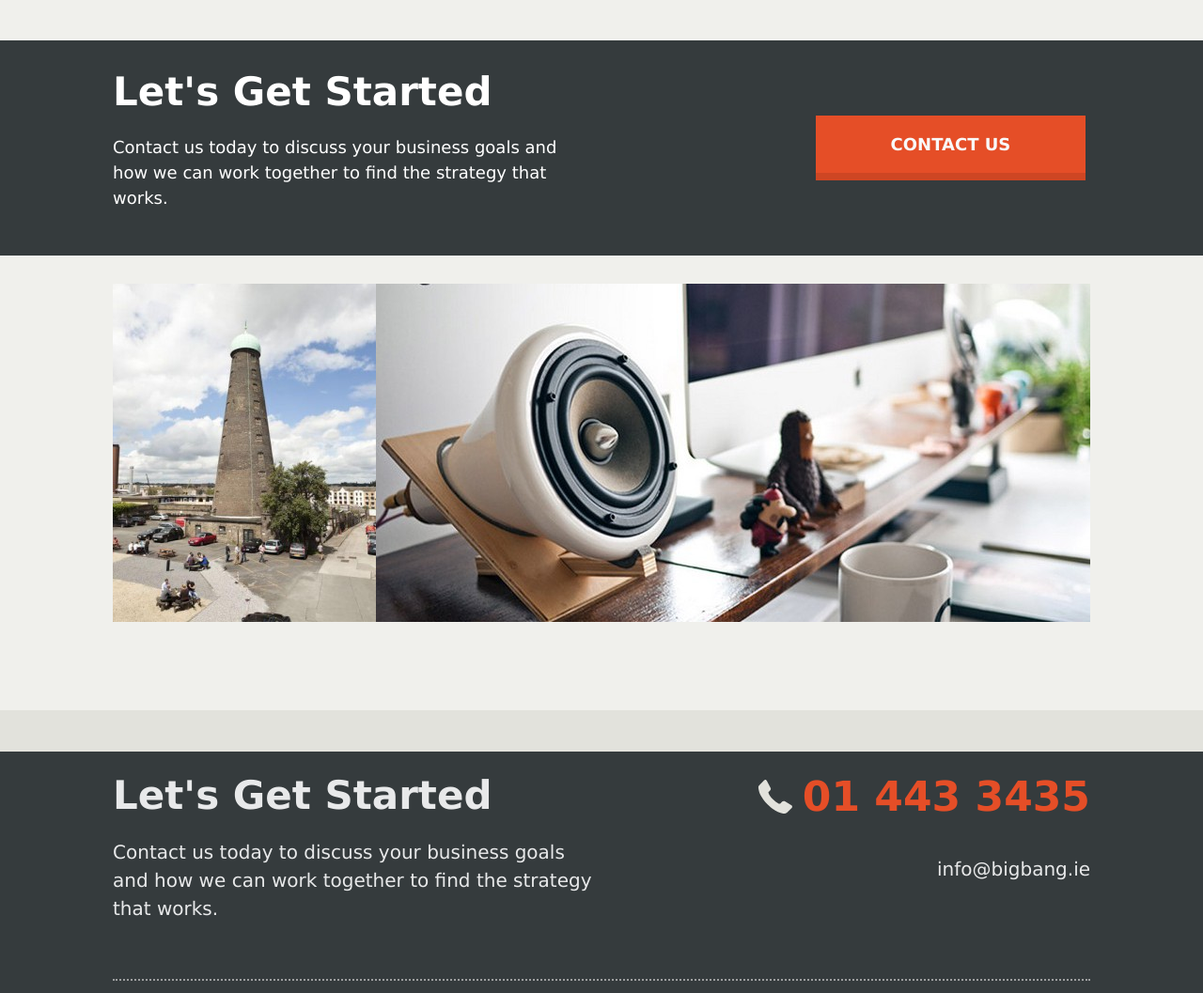
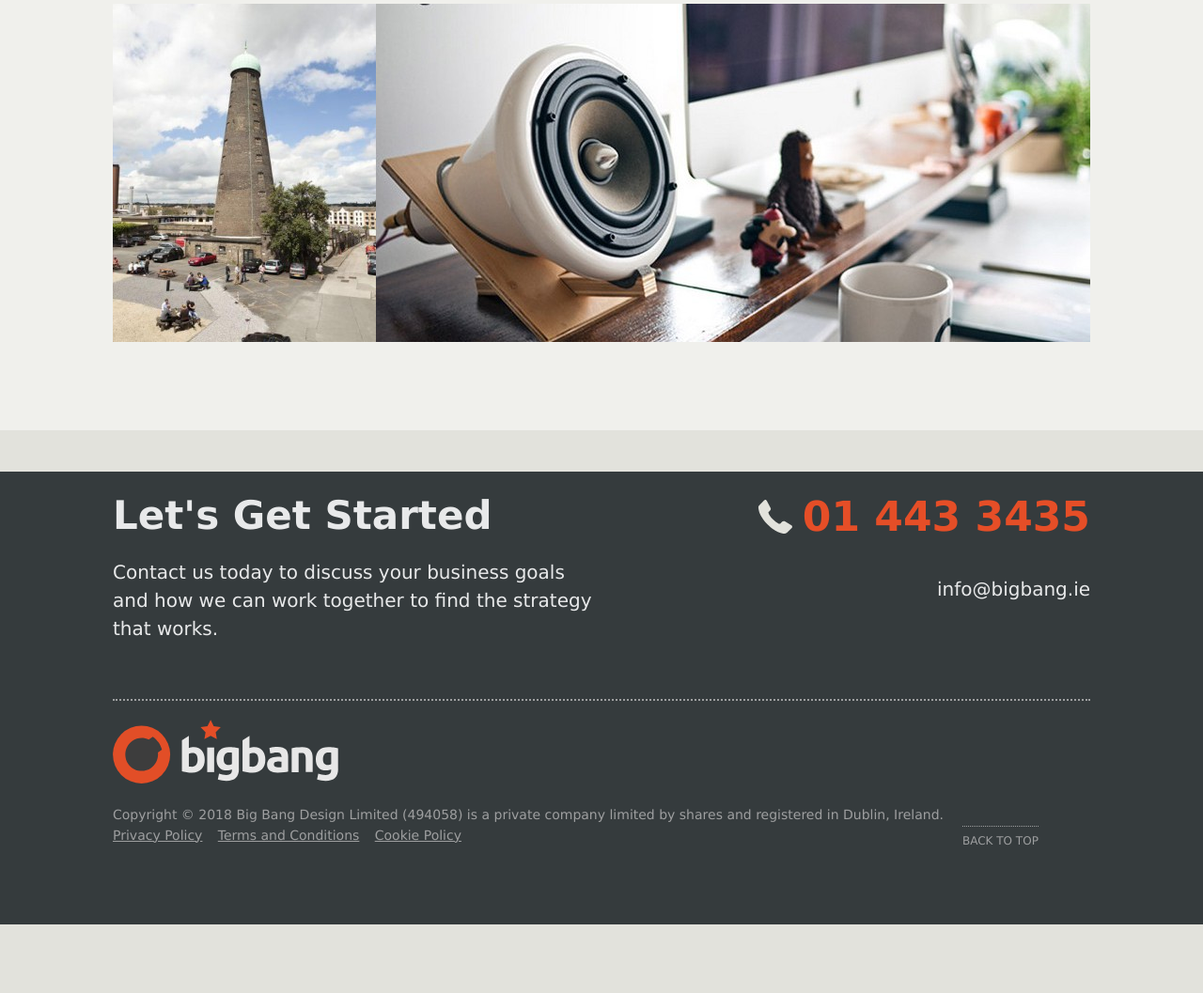
Before and after one commit to bigbangireland/bigbang.ie, a plain HTML site: page index.html in a window 1280 px wide. Shown: the part 1740-2797 px from the top of the page at 94% size. After the commit the page ends 2724 px from the top, so only its background shows below. Drawn offline with Linux system fonts and the light colour scheme.

Commit message:
Home page test

```diff
--- a/index.html
+++ b/index.html
@@ -25,7 +25,7 @@
 <li class="current"><a href="/">Home</a></li>
 <li><a href="/expertise/">Expertise</a></li>
 <li><a href="/about/">About</a></li>
-<li><a href="/contact/">Contact</a></li>
+<!--<li><a href="/contact/">Contact</a></li>-->
 </ul></nav>
 </div></div>
 </header>
@@ -43,7 +43,9 @@
 <section class="hero-home"><div class="container cf">
 <div class="left"><h2>Your Online Strategy Partner</h2><div class="hero-text"><p><strong>Award winning</strong>&nbsp;all in one digital agency. Delivering&nbsp;your&nbsp;high performing<strong class="blue">&nbsp;digital presence</strong> to attract real customers for real results.</p>
 <p><em><strong>We've got it down to a science.</strong></em></p>
-</div><div class="cta-btn btn-wrap" style="height: 69px;"><a href="/contact/" class="btn btn-primary">Contact Us</a></div></div>
+</div>
+<!--<div class="cta-btn btn-wrap" style="height: 69px;"><a href="/contact/" class="btn btn-primary">Contact Us</a></div>-->
+</div>
 <div class="right"><img src="/assets/globe-home.svg" alt="globe-home" width="577" height="431"></div>
 </div>
 
@@ -108,6 +110,7 @@
 <p>Whether you just need digital advertising, improvements&nbsp;to your existing website or a complete redesign, we have the in-house expertise to implement the right strategy and get the results you need.</p>
 
 </div></div></div>
+<!--
 <section class="cta-section">
 <div class="container cf">
 <div class="left">
@@ -117,7 +120,7 @@
 <div class="right">
 <div class="cta-btn btn-wrap" style="height: 69px;"><a href="/contact/" class="btn btn-primary">Contact Us</a>
 </div>
-</div></div></section>
+</div></div></section>-->
 <section class="gallery-home">
 <div class="container">
 <img width="280" height="360" src="/assets/digital-hub-tower_seven-280x360.jpg" class="port-crop" alt=""><img width="760" height="360" src="/assets/desktop_seven-760x360.jpg" class="pan-crop" alt="Digital Agency in Dublin"></div>
@@ -137,12 +140,13 @@
 <div class="footer-tele"><a href="tel:+35314433435" class="telephone"><span itemprop="telephone">01 443 3435</span></a>
 </div>
 <div class="footer-email"><a itemprop="email" href="mailto:info@bigbang.ie">info@bigbang.ie</a>
-</div></div></div><div class="mid cf"><div class="footer-logo"><a href="/" rel="home"><img alt="bigbang.ie Logo" src="/assets/big-bang-logo.svg" width="204" height="84"></a></div><div class="footer-address"><address itemprop="address" itemscope="" itemtype="https://schema.org/PostalAddress">
+</div></div></div><div class="mid cf"><div class="footer-logo"><a href="/" rel="home"><img alt="bigbang.ie Logo" src="/assets/big-bang-logo.svg" width="204" height="84"></a></div><div class="footer-address">
+    <!--<address itemprop="address" itemscope="" itemtype="https://schema.org/PostalAddress">
 <div class="street" itemprop="streetAddress">
 <span class="street_address_1">Big Bang </span><span class="street_address_2">The Digital Hub, </span></div>
 <span class="addressLocality" itemprop="addressLocality">Dublin </span><span class="postalCode" itemprop="postalCode">8 </span><span>Ireland</span>
 <meta itemprop="addressCountry" content="IE">
-</address>
+</address>-->
 </div><div class="bot cf">
 <div class="legal-info">
 <div class="legal">
```
